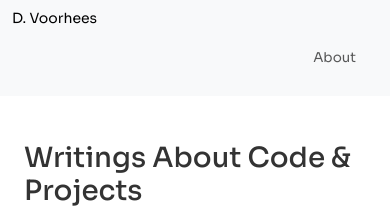
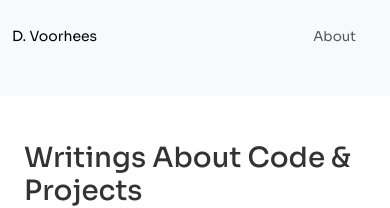
Before and after one commit to d-voorhees/dvoorhees.github.io, a Jekyll site: the page built from _pages/blog.md, in a window 390 px wide. Shown: the top 208 px of the page. Built offline with Jekyll 4.4.1, drawn with Linux system fonts in a browser that asks for light colours; nearby versions of some CDN libraries; a style sheet for code colours, icons or effects is not loaded.

Commit message:
mobile header, footer date

```diff
--- a/_config.yml
+++ b/_config.yml
@@ -7,7 +7,7 @@ url: "https://dvoorhees.com" # Replace with your custom domain
 author: "D. Voorhees"
 twitter_username: "" # Add your Twitter handle without @ (e.g., "dvoorhees")
 social_image: "/assets/img/default-og.jpg" # Default Open Graph image
-css_version: 2 # Bump this whenever styles.css changes, to bust browser cache
+css_version: 3 # Bump this whenever styles.css changes, to bust browser cache
 
 defaults:
   - scope:
--- a/_includes/footer.html
+++ b/_includes/footer.html
@@ -4,7 +4,7 @@
       <div class="col-12">
         <div class="d-flex justify-content-between">
           <span>d@dvoorhees.com</span>
-          <span>&copy; 2025</span>
+          <span>&copy; {{ 'now' | date: "%Y" }}</span>
         </div>
       </div>
     </div>
--- a/_includes/navbar.html
+++ b/_includes/navbar.html
@@ -8,10 +8,10 @@
 <!-- Navbar -->
 <nav class="navbar navbar-light bg-light">
   <div class="container-fluid">
-    <a class="navbar-brand" href="{{ '/' | relative_url }}">
-      D. Voorhees
-    </a>
     <div class="navbar-collapse">
+      <a class="navbar-brand" href="{{ '/' | relative_url }}">
+        D. Voorhees
+      </a>
       <ul class="navbar-nav ms-auto">
         {% for page in site.pages %} {% unless page.url == "/" or page.url
         contains "all_content.json" %}
--- a/assets/css/styles.css
+++ b/assets/css/styles.css
@@ -65,11 +65,14 @@ a {
 .navbar-collapse {
   display: flex !important;
   flex-basis: auto;
+  flex-wrap: nowrap;
+  align-items: center;
 }
 
 .navbar-nav {
   flex-direction: row;
   align-items: center;
+  flex-wrap: nowrap;
 }
 
 .navbar-nav li {
```
